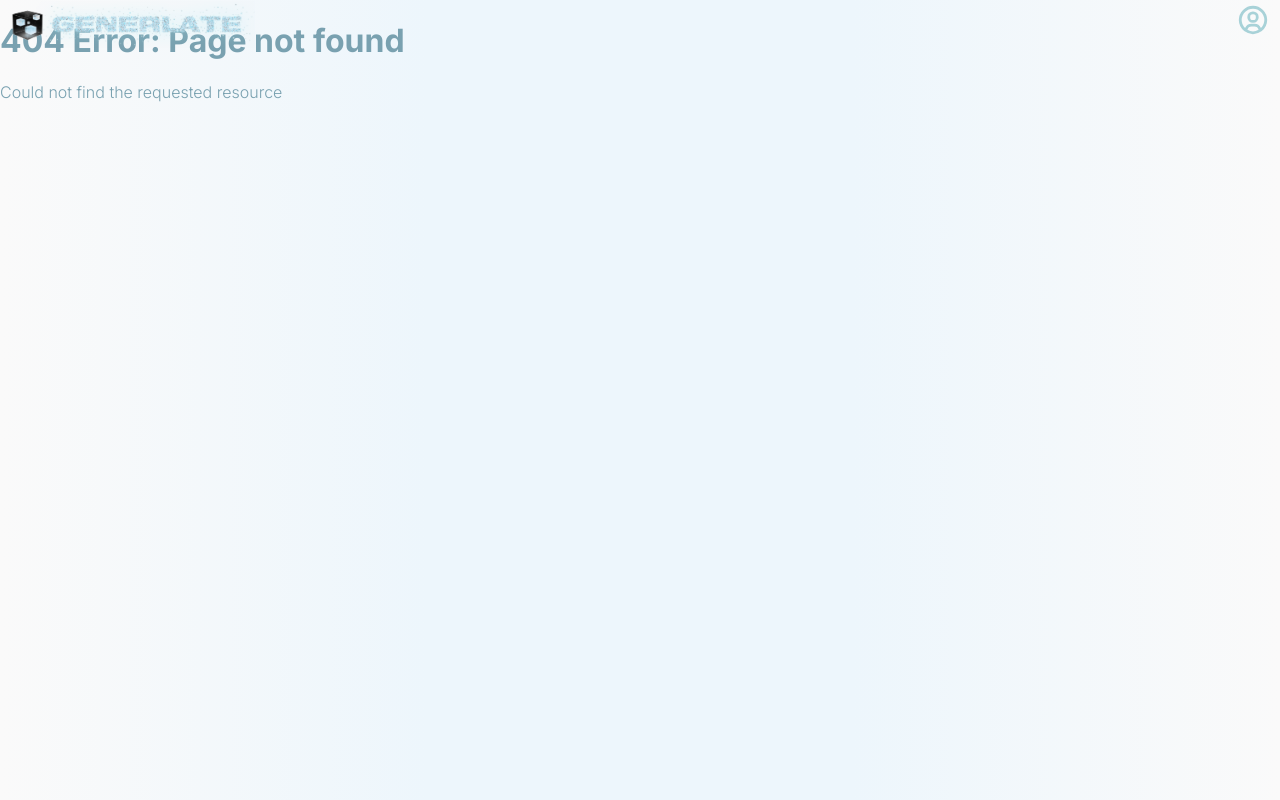
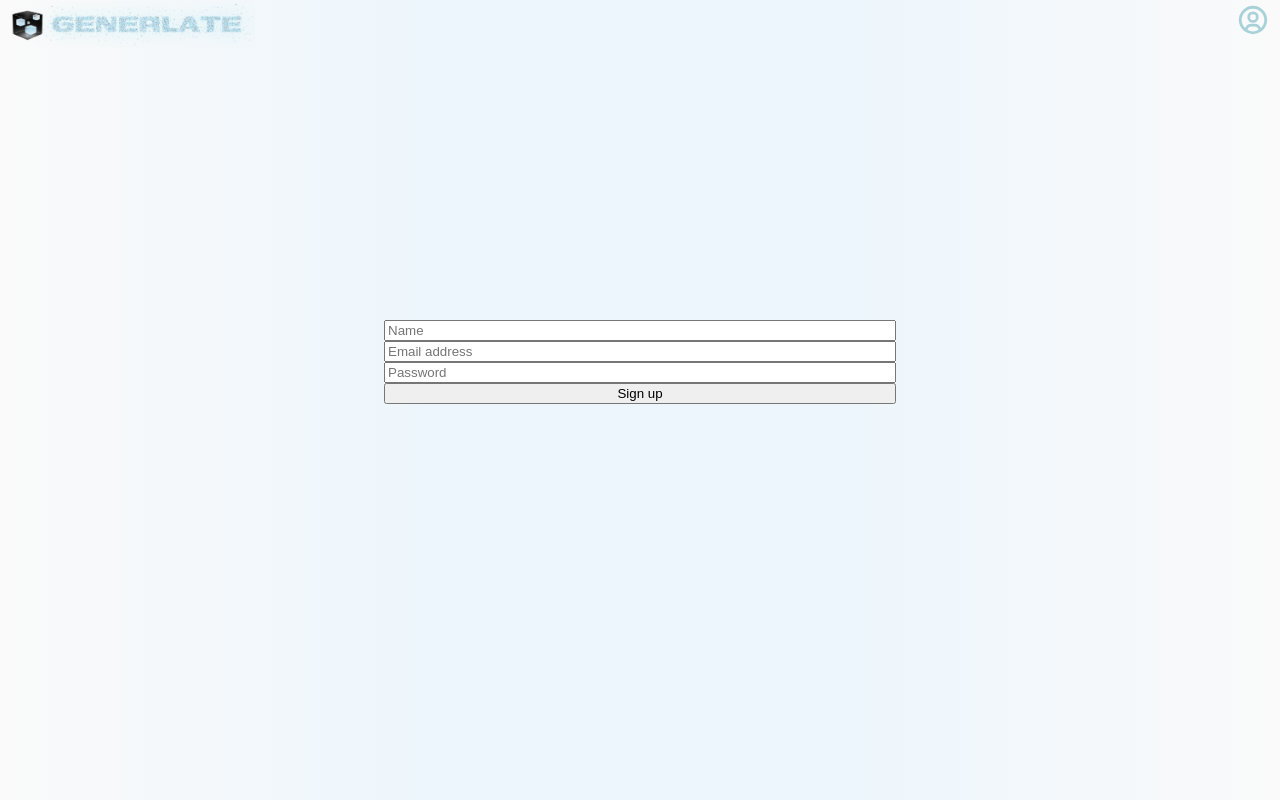
Before and after one commit to Generlate/generlate-website-next, a Next.js app: page /Register in a window 1280 px wide. Before the commit this address had no page. Built offline with nearby package versions, Linux system fonts and the light colour scheme.

Commit message:
convert register and login to next format

```diff
--- /dev/null
+++ b/src/app/(auth)/Register/page.tsx
@@ -0,0 +1,60 @@
+'use client'
+
+import React, { SyntheticEvent, useState } from "react";
+import { useRouter } from 'next/router';
+import styles from "@/app/styles/register.module.css"
+
+const Register = () => {
+  const [name, setName] = useState("");
+  const [email, setEmail] = useState("");
+  const [password, setPassword] = useState("");
+  // const [navigate, setNavigate] = useState(false);
+
+  const submit = async (e: SyntheticEvent) => {
+    e.preventDefault();
+
+    await fetch("https://api.generlate.com/api/register", {
+      method: "POST",
+      headers: { "Content-Type": "application/json" },
+      body: JSON.stringify({
+        name,
+        email,
+        password
+      })
+    });
+
+    // setNavigate(true);
+  };
+
+//   if (navigate) {
+//     return <Navigate to="/components/login" />;
+//   }
+
+  return (
+    <form onSubmit={submit} className={styles.register}>
+      <input
+        placeholder="Name"
+        required
+        onChange={(e) => setName(e.target.value)}
+      />
+
+      <input
+        type="email"
+        placeholder="Email address"
+        required
+        onChange={(e) => setEmail(e.target.value)}
+      />
+
+      <input
+        type="password"
+        placeholder="Password"
+        required
+        onChange={(e) => setPassword(e.target.value)}
+      />
+
+      <button type="submit">Sign up</button>
+    </form>
+  );
+};
+
+export default Register;
--- a/src/app/components/header.tsx
+++ b/src/app/components/header.tsx
@@ -42,6 +42,17 @@ export default function Header() {
     null
   );
 
+
+
+  const changePicture = (event: React.ChangeEvent<HTMLInputElement>) => {
+    event.preventDefault();
+    const file = event.target.files?.[0];
+    if (file) {
+      setProfilePictureFile(file);
+      setProfilePicture(URL.createObjectURL(file));
+    }
+  };
+
   let profile: React.ReactNode =  (
     <BiUserCircle size={34} title="user options" />
   );
@@ -57,11 +68,11 @@ export default function Header() {
       <ul className={styles.ul}>
         <li className={styles.li}>
           <RiUserFollowFill size={20} className={styles.svg2}/>
-          <Link href="/components/login" className={styles.link2}>Sign in</Link>
+          <Link href="/Login" className={styles.link2}>Sign in</Link>
         </li>
         <li className={styles.li}>
           <TiUserAdd size={23} className={styles.svg2}/>
-          <Link href="/components/signup" className={styles.link2}>Sign up</Link>
+          <Link href="/Signup" className={styles.link2}>Sign up</Link>
         </li>
       </ul>
     );
@@ -80,7 +91,7 @@ export default function Header() {
 
         <li className={styles.li}>
           <ImExit size={19} className={styles.svg2}/>
-          <Link href="/components/login" className={styles.link2}>Log out</Link>
+          <Link href="/Login" className={styles.link2}>Log out</Link>
         </li>
       </ul>
     );
@@ -98,7 +109,7 @@ export default function Header() {
           {profile}
         </button>
         <form className={styles["dropdown-menu"]}>
-          <div></div>
+          <div> {"Hi "}</div>
           <div>{menu}</div>
         </form>
       </div>
```
Also changed, not shown: src/app/(auth)/Login/page.tsx (added, +57 -0 lines), src/app/(auth)/Login.tsx (deleted), src/app/(auth)/Register.tsx (deleted).
